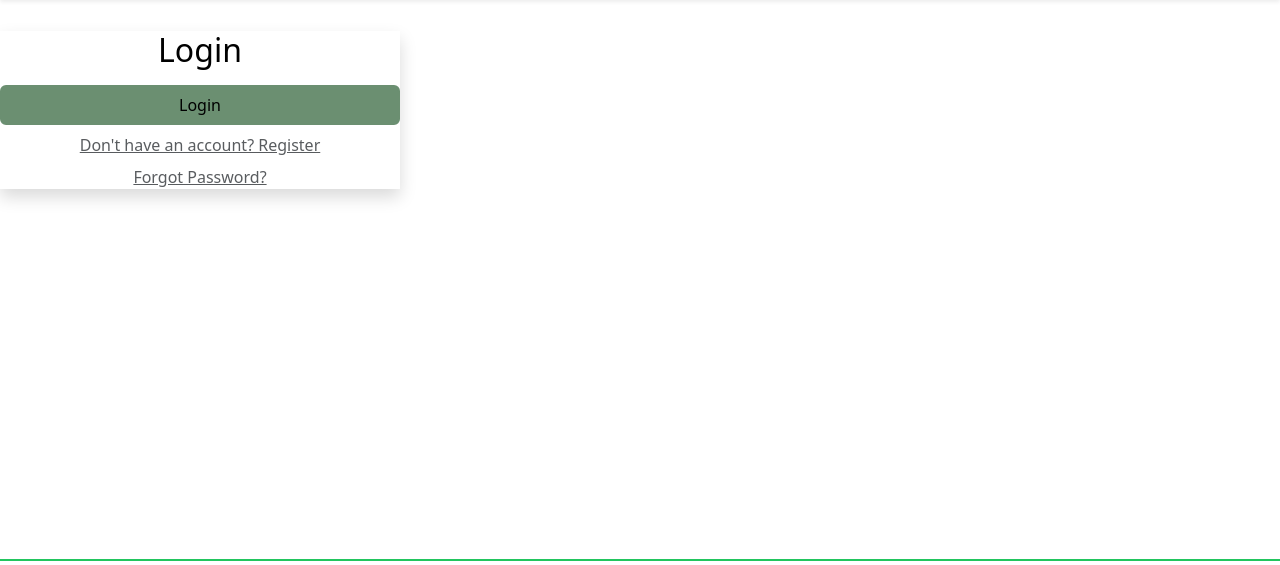
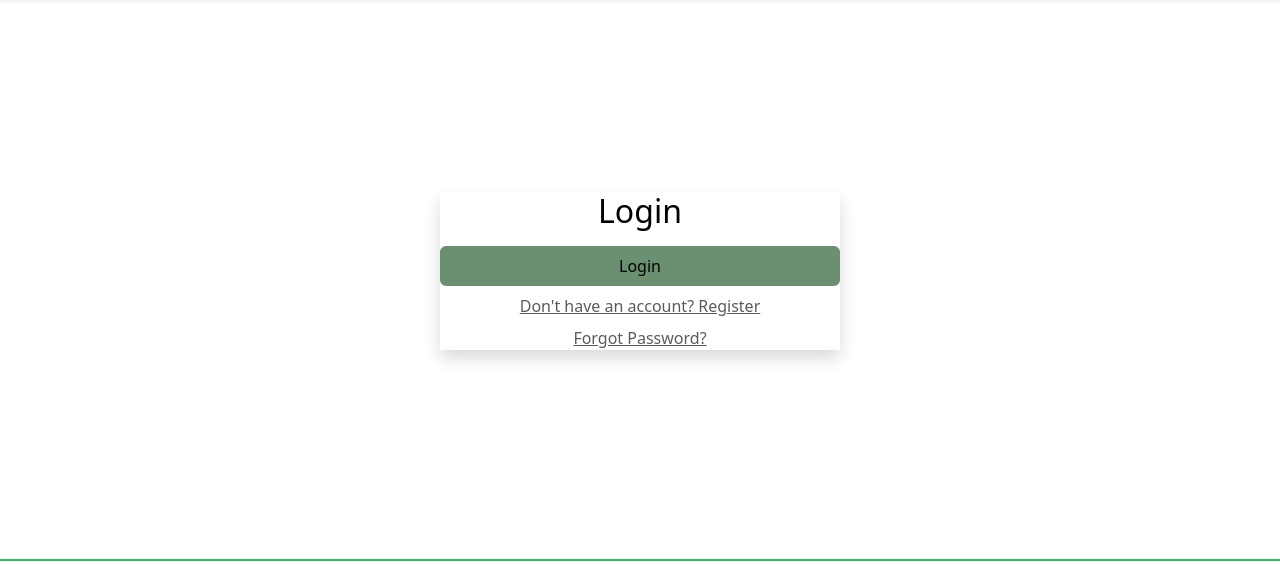
Before and after one commit to Meet-1409/Event-Management-Platform, a Django app: template templates/users/login.html in a window 1280 px wide. Shown: the part 59-624 px from the top of the page. Run offline with Django 5.2, Linux system fonts and the light colour scheme; the template is opened without the code that fills it: most values are stand-ins (such as "Sample title", 1, 10 or a date in 2020); some libraries are stand-ins or nearby versions.

Commit message:
UI: Center login form on page
- Replace custom flex classes with Bootstrap's d-flex justify-content-center align-items-center
- Login form now properly centered both horizontally and vertically
- Improved user experience with better visual balance

```diff
--- a/templates/users/login.html
+++ b/templates/users/login.html
@@ -4,7 +4,7 @@
 {% block title %}Login | 360° Event Manager{% endblock %}
 
 {% block content %}
-<div class="flex flex-center" style="min-height:60vh;">
+<div class="d-flex justify-content-center align-items-center" style="min-height:60vh;">
   <div class="glass-card shadow" style="max-width:400px;width:100%;">
     <h2 class="mb-2 text-center">Login</h2>
     <form method="post">{% csrf_token %}
```
